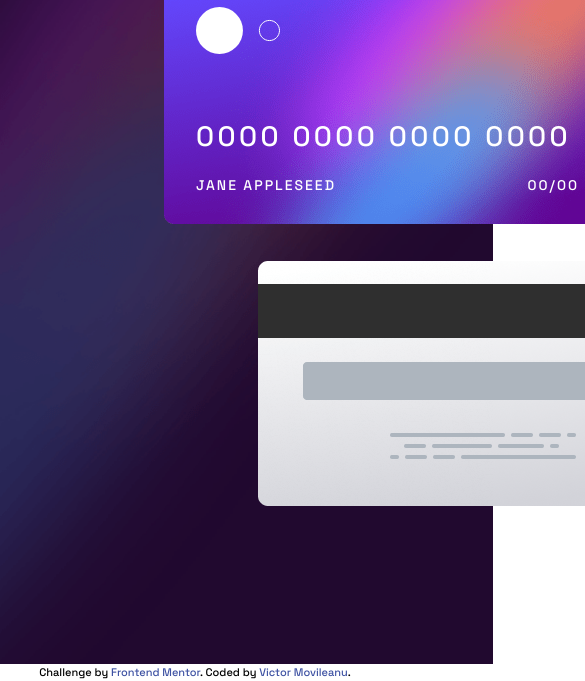
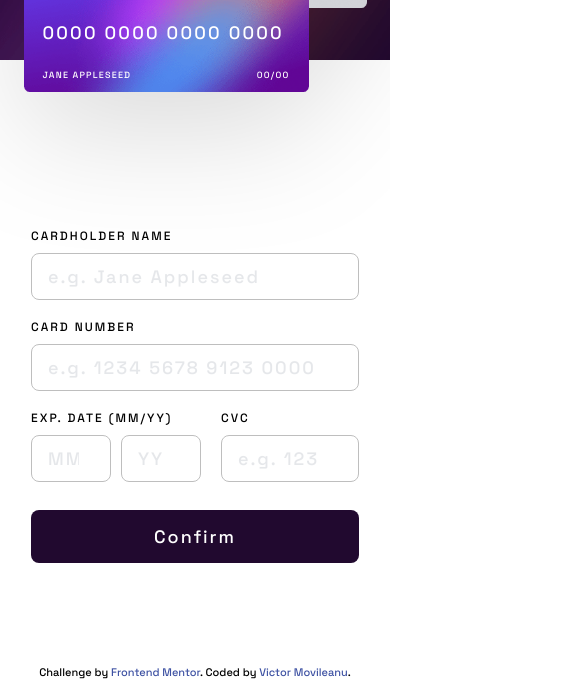
Before and after one commit to movileanuv/interactive-card-details-form-main, a website built with Parcel: page src/index.html in a window 390 px wide. Shown: the part 180-861 px from the top of the page, 585 px wide, since content can reach past the window. Built offline with nearby package versions, Linux system fonts and the light colour scheme.

Commit message:
mobile styling

```diff
--- a/src/index.css
+++ b/src/index.css
@@ -21,8 +21,41 @@ body {
 
 .cards {
     position: relative;
+    margin: 0 auto;
+    left: unset;
+    top: 3.2rem;
+    width: 34.3rem;
+    height: 25.1rem;
+    filter: drop-shadow(0px 39px 60px rgba(0, 0, 0, 0.142481));
+}
+
+.card-1 {
+    position: absolute;
+    width: 28.5rem;
+    height: 15.6rem;
+    left: 0;
+    bottom: 0;
+    background-image: url("images/bg-card-front.png");
+    background-size: cover;
+    padding: 1.76rem 1.9rem;
+    z-index: 1;
+}
+
+.card-2 {
+    position: absolute;
+    top: 0;
+    right: 0;
+    width: 28.5rem;
+    height: 15.6rem;
+    background-image: url("images/bg-card-back.png");
+    background-size: cover;
+}
+
+@screen xl {
+    .cards {
         height: 52.7rem;
         width: 54.1rem;
+        top: unset;
         left: 16.4rem;
     }
 
@@ -30,7 +63,6 @@ body {
         position: relative;
         top: 0;
         left: 0;
-    background-image: url("images/bg-card-front.png");
         width: 44.7rem;
         height: 24.5rem;
         padding: 2.8rem 3.2rem;
@@ -38,11 +70,12 @@ body {
 
     .card-2 {
         position: absolute;
+        top: unset;
         bottom: 0;
         right: 0;
-    background-image: url("images/bg-card-back.png");
         width: 44.7rem;
         height: 24.5rem;
+    }
 }
 
 .form-input {
--- a/src/index.html
+++ b/src/index.html
@@ -24,12 +24,12 @@
     <script src="index.js" defer></script>
 </head>
 <body>
-<main class="flex h-screen">
-    <div class="background flex-none w-[493px] flex flex-col justify-center">
-        <div class="cards text-white text-[1.4rem] tracking-[2px] leading-[1.8rem]">
+<main class="flex flex-col xl:flex-row h-screen">
+    <div class="background flex-none w-full xl:w-[493px] h-[24rem] xl:h-full flex flex-col justify-center">
+        <div class="cards text-white text-[0.9rem] xl:text-[1.4rem] tracking-[1.2px] xl:tracking-[2px] leading-[1.1rem] leading-[1.8rem]">
             <div class="card-1">
-                <object data="images/card-logo.svg"></object>
-                <div class="mt-[6.4rem] text-[2.8rem] leading-[3.6rem] tracking-[3.4px]" id="credit-card-number">
+                <img src="images/card-logo.svg" class="w-[5.4rem] xl:w-[8.7rem] h-[3rem] xl:h-[4.7rem]"></img>
+                <div class="mt-[3.7rem] xl:mt-[6.4rem] text-[1.8rem] xl:text-[2.8rem] leading-[2.3rem] xl:leading-[3.6rem] tracking-[2.2px] xl:tracking-[3.4px]" id="credit-card-number">
                     <span>0000</span>
                     <span>0000</span>
                     <span>0000</span>
@@ -45,23 +45,23 @@
                 </div>
             </div>
             <div class="card-2">
-                <div class="absolute top-[11.1rem] left-[35.8rem]" id="credit-card-cvc">000</div>
+                <div class="absolute top-[6.8rem] xl:top-[11.1rem] left-[22.9rem] xl:left-[35.8rem]" id="credit-card-cvc">000</div>
             </div>
         </div>
     </div>
-    <div class="flex flex-auto justify-center items-center p-[22.7rem] pl-[34.9rem]">
-        <form id="credit-card-form" class="w-[38.1rem] text-[1.2rem] tracking-[2px] leading-[1.5rem]">
-            <label class="block uppercase mb-[2.6rem]">
+    <div class="flex flex-auto justify-center items-center p-[2.4rem] pt-[9.1rem] xl:pt-2.4rem xl:pl-[27.9rem] xl:pr-[10rem]">
+        <form id="credit-card-form" class="w-[32.8rem] xl:w-[38.1rem] text-[1.2rem] tracking-[2px] leading-[1.5rem]">
+            <label class="block uppercase mb-[2rem] xl:mb-[2.6rem]">
                 Cardholder Name
                 <input type="text" placeholder="e.g. Jane Appleseed"
                        class="form-input block w-full mt-[9px] text-[1.8rem]">
             </label>
-            <label class="block uppercase mb-[2.6rem]">
+            <label class="block uppercase mb-[2rem] xl:mb-[2.6rem]">
                 Card Number
                 <input type="number" placeholder="e.g. 1234 5678 9123 0000"
                        class="form-input block w-full mt-[9px] text-[1.8rem]">
             </label>
-            <div class="flex gap-[2rem] mb-[4rem]">
+            <div class="flex gap-[2rem] mb-[2.8rem] xl:mb-[4rem]">
                 <fieldset class="flex gap-[1rem]">
                     <legend class="uppercase">Exp. Date (MM/YY)</legend>
                     <label for="month" class="hidden">Month</label>
@@ -77,7 +77,7 @@
                 </label>
             </div>
 
-            <button class="w-full text-[1.8rem] leading-[2.3rem] py-[1.5rem] px-[15.6rem] bg-veryDarkViolet text-white rounded-[8px]">Confirm</button>
+            <button class="w-full flex justify-center text-center text-[1.8rem] leading-[2.3rem] py-[1.5rem] bg-veryDarkViolet text-white rounded-[8px]">Confirm</button>
         </form>
         <div id="success-message" class="hidden text-center">
             <object data="images/icon-complete.svg" class="mx-auto mb-[3.5rem]"></object>
```
Lines whose indentation alone changed are shown as unchanged.
